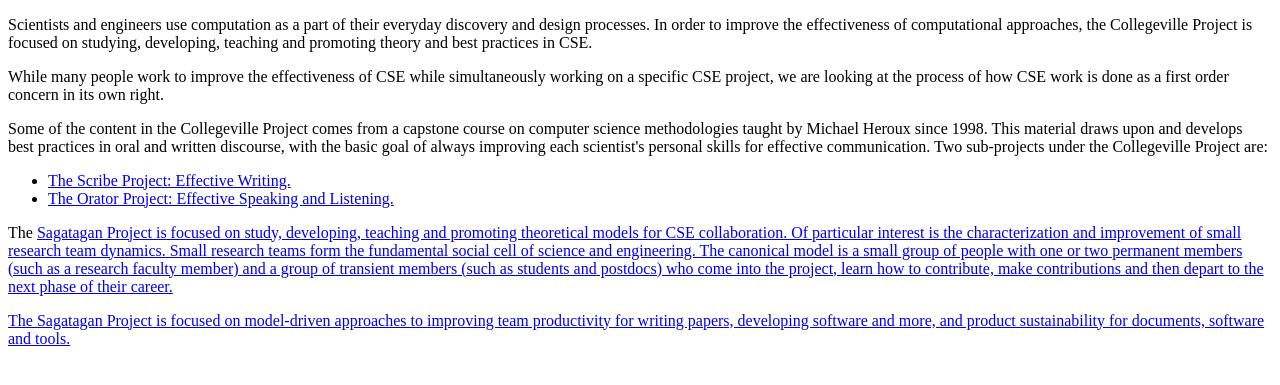
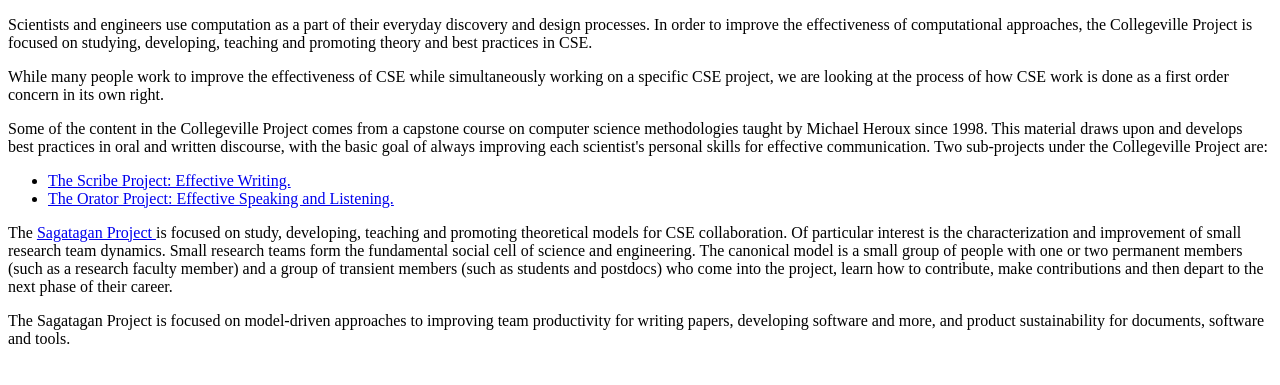
Before and after one commit to Collegeville/Collegeville.github.io, a plain HTML site: page index.html in a window 1280 px wide. Shown: the part 105-490 px from the top of the page. Drawn offline with Linux system fonts and the light colour scheme.

Commit message:
Fix Sagatan hyperlink

```diff
--- a/index.html
+++ b/index.html
@@ -17,7 +17,7 @@ While many people work to improve the effectiveness of CSE while simultaneously
 <li> <a href="https://Collegeville.github.io/Orator"> The Orator Project: Effective Speaking and Listening.</a>
 </ul>
 <p>
-The <a href="https://Collegeville.github.io/Sagatagan"> Sagatagan Project is focused on study, developing, teaching and promoting theoretical models for CSE collaboration.  Of particular interest is the characterization and improvement of <it>small research team dynamics.</it> Small research teams form the fundamental social cell of science and engineering.  The canonical model is a small group of people with one or two permanent members (such as a research faculty member) and a group of transient members (such as students and postdocs) who come into the project, learn how to contribute, make contributions and then depart to the next phase of their career.
+The <a href="https://Collegeville.github.io/Sagatagan"> Sagatagan Project </a> is focused on study, developing, teaching and promoting theoretical models for CSE collaboration.  Of particular interest is the characterization and improvement of <it>small research team dynamics.</it> Small research teams form the fundamental social cell of science and engineering.  The canonical model is a small group of people with one or two permanent members (such as a research faculty member) and a group of transient members (such as students and postdocs) who come into the project, learn how to contribute, make contributions and then depart to the next phase of their career.
 </p>
 <p>
 The Sagatagan Project is focused on model-driven approaches to improving team productivity for writing papers, developing software and more, and product sustainability for documents, software and tools.
```
